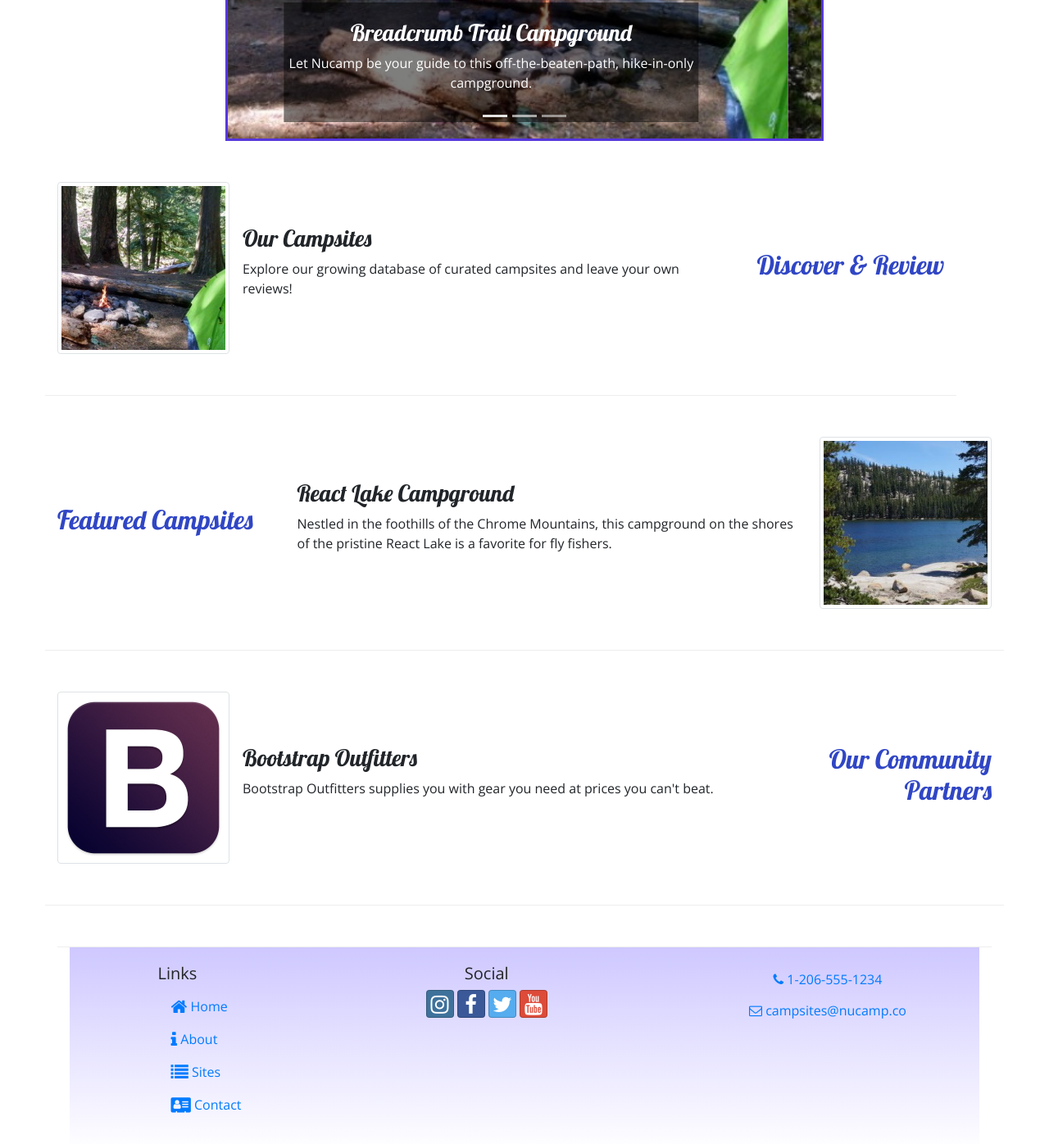
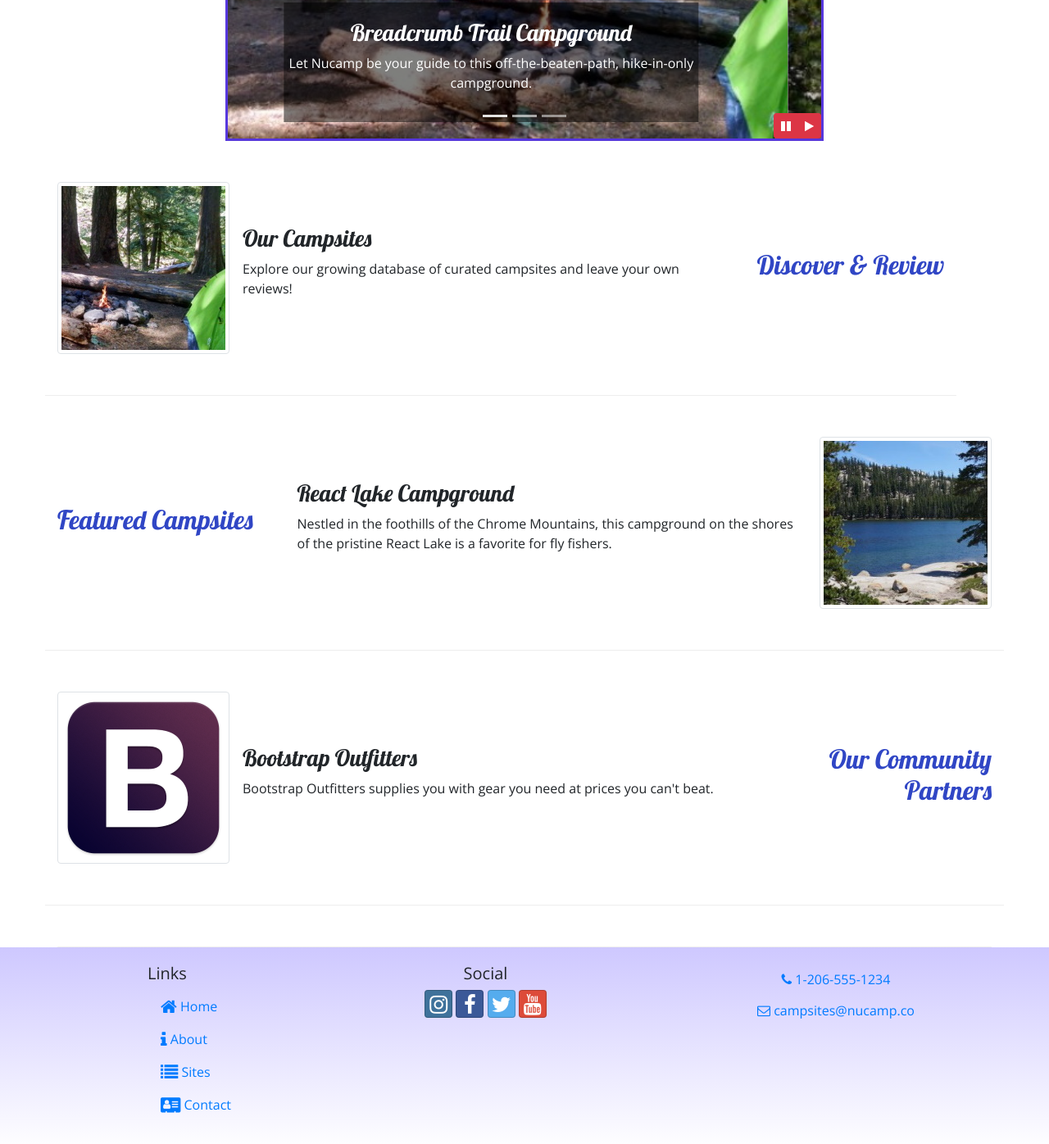
Before and after one commit to the-vagabond-blonde/nucamp, a website: page index.html in a window 1280 px wide. Shown: the part 540-1936 px from the top of the page at 82% size. Drawn offline with nearby package versions, Linux system fonts and the light colour scheme.

Commit message:
jquery pause play added

```diff
--- a/css/style.css
+++ b/css/style.css
@@ -47,3 +47,10 @@ header h2 {
 .carousel {
     border: solid #5637DD;
 }
+
+#carouselButton {
+    position: absolute;
+    right: 0;
+    bottom: 0;
+    z-index: 100;
+}
--- a/index.html
+++ b/index.html
@@ -43,7 +43,7 @@
     <div id="reserveModal" class="modal fade" role="dialog">
         <div class="modal-dialog modal-lg" role="document">
             <div class="modal-content">
-                <div class="modal-header">
+                <div class="modal-header bg-info text-white">
                     <h3 class="modal-title">Reserve a Campsite</h3>
                     <button type="button" class="close" data-dismiss="modal">&times;</button>
                 </div>
@@ -227,8 +227,22 @@
                         </a>
                     </div>
 
+                    <div class="btn-group" id="carouselButton">
+                    <button class="btn btn-danger btn-sm" id="carouselPause">
+                        <i class="fa fa-pause"></i>
+                    </button>
+                    <button class="btn btn-danger btn-sm" id="carouselPlay">
+                        <i class="fa fa-play"></i>
+                    </button>
+                </div>
+
                 </div>
             </div>
+
+
+
+
+
 
             <div class="row row-content align-items-center">
                 <div class="col-sm-4 order-sm-last col-md-3">
@@ -295,7 +309,7 @@
 
         </div>
 
-
+    </div>
 
 
         <footer class="site-footer">
@@ -340,7 +354,17 @@
         <script src="node_modules/jquery/dist/jquery.slim.min.js"></script>
         <script src="node_modules/popper.js/dist/umd/popper.min.js"></script>
         <script src="node_modules/bootstrap/dist/js/bootstrap.min.js"></script>
-    </div>
+        <script>
+            $(function() {
+                $(".carousel").carousel( { interval: 2000, pause: "false" } );
+                $("#carouselPause").click(function(){
+                    $(".carousel").carousel("pause");
+                });
+                $("#carouselPlay").click(function(){
+                    $(".carousel").carousel("cycle");
+                });
+            });
+        </script>
 </body>
 
 </html>
```
Also changed, not shown: 1 other file.
